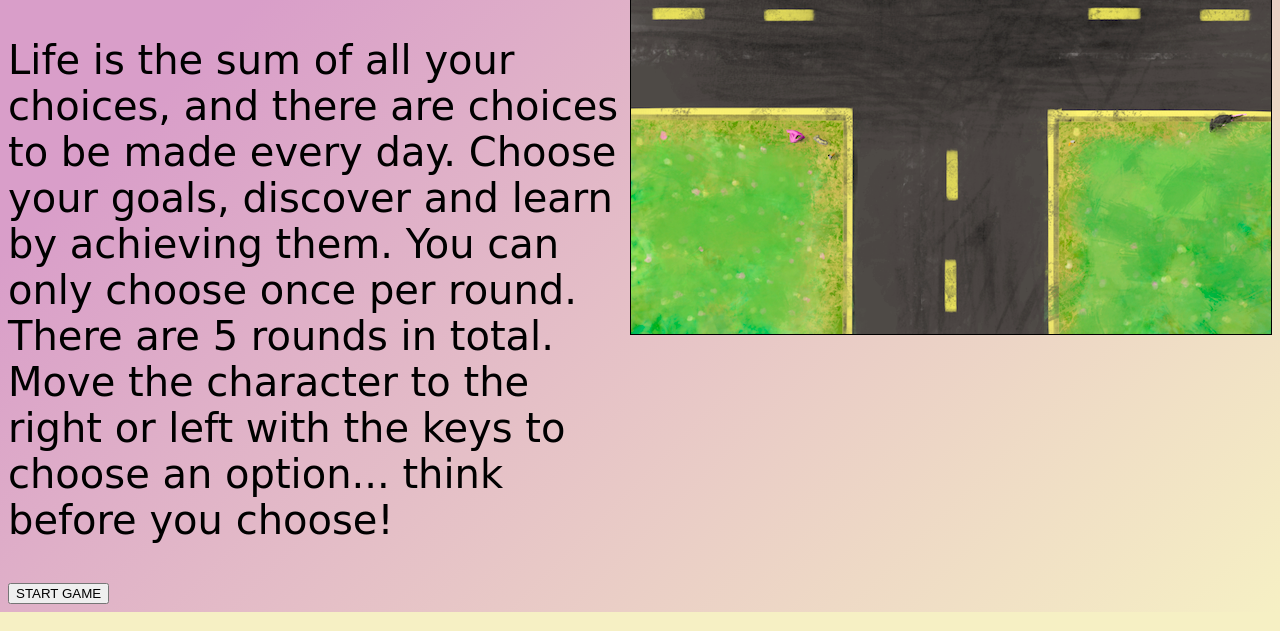
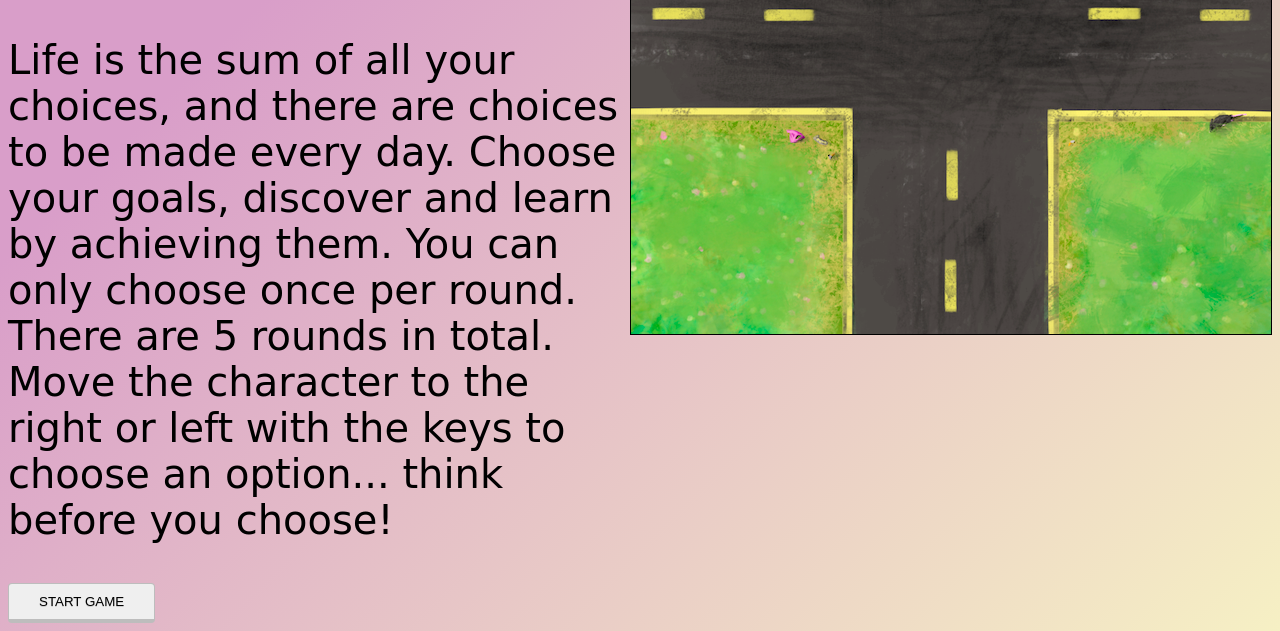
Before and after one commit to irensvm/PROJECT-GAME, a plain HTML site: page index.html in a window 1280 px wide. Shown: the part 315-946 px from the top of the page. Drawn offline with Linux system fonts and the light colour scheme.

Commit message:
ñapafinal

```diff
--- a/index.html
+++ b/index.html
@@ -23,7 +23,7 @@
 
     </p>
     <div>
-      <button id="start-btn" width="40px">START GAME</button>
+      <button id="start-btn">START GAME</button>
     </div>
   </div>
 
--- a/index.js
+++ b/index.js
@@ -58,9 +58,13 @@ class Game {
         return this.choices.length === this.rondas
     }
 
+    // playerWon() {
+    //     if (this.playerPoints > 25)
+    //         return true
+    // }
+
     playerWon() {
-        if (this.playerpoints > 25)
-            return true
+        printresult1()
     }
 
 
@@ -68,5 +72,4 @@ class Game {
 
 
 
-
 }
--- a/styles.css
+++ b/styles.css
@@ -21,3 +21,15 @@ canvas {
     border: 1px solid black;
 
 }
+
+button {
+    text-decoration: none;
+    color: black;
+    padding: 10px 30px;
+    display: inline-block;
+    position: relative;
+    border: 1px solid rgba(0, 0, 0, 0.21);
+    border-bottom: 4px solid rgba(0, 0, 0, 0.21);
+    border-radius: 4px;
+    text-shadow: 0 1px 0 rgba(0, 0, 0, 0.15);
+}
```
Also changed, not shown: canvas.js (+6 -2 lines).
